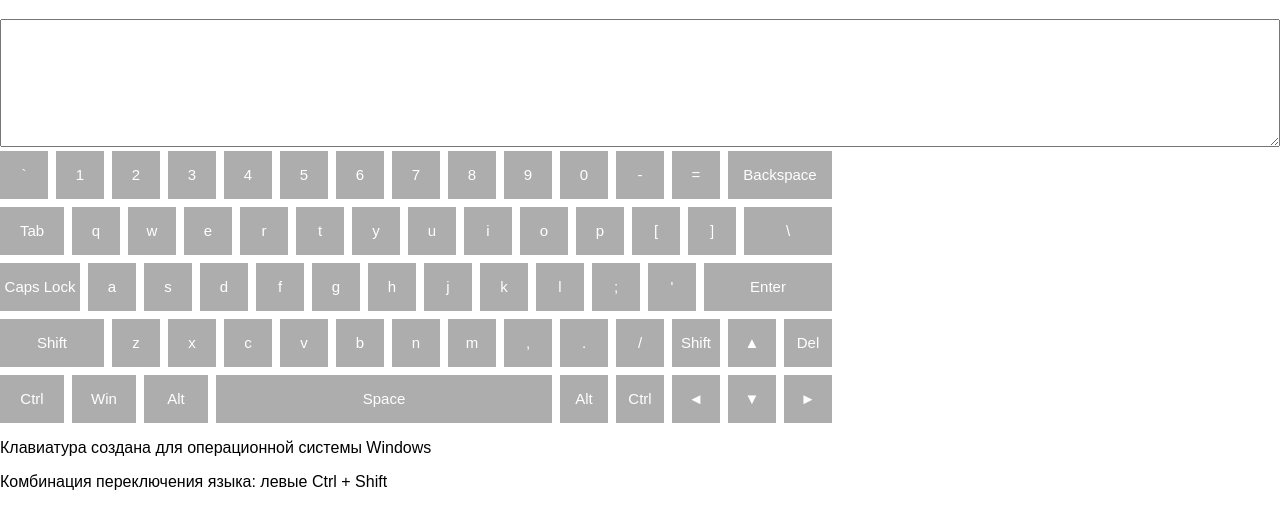
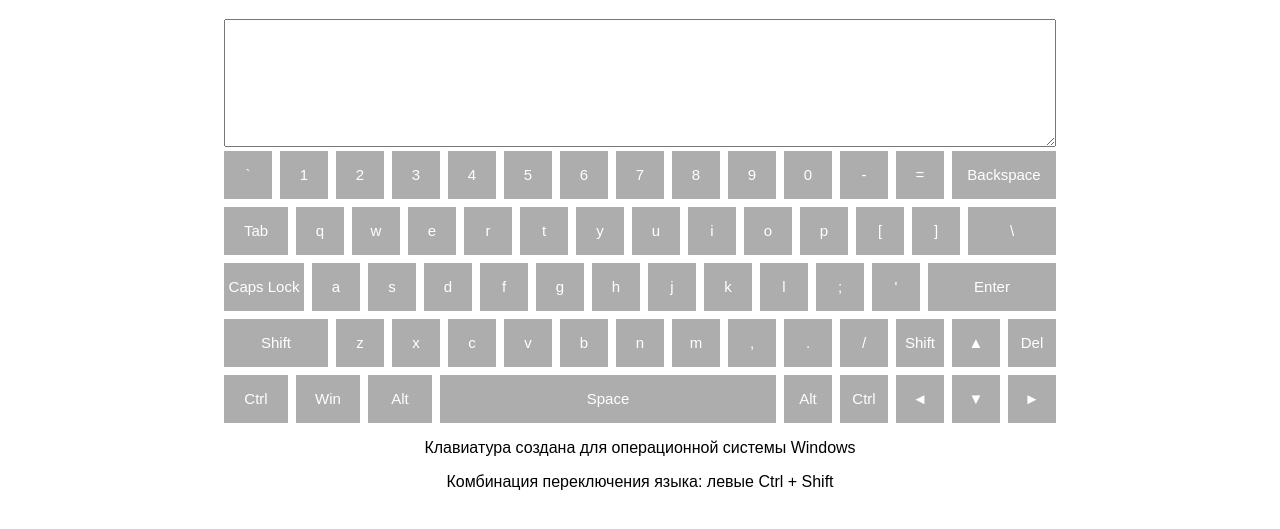
Before and after one commit to spacehummer/virtual-keyboard, a website built with webpack: page pages/index.html in a window 1280 px wide. Shown: the part 61-590 px from the top of the page. Built offline with nearby package versions, Linux system fonts and the light colour scheme.

Commit message:
feat: `BasicStructureGenerator` class: integrate language field; fix some layout issues.

```diff
--- a/assets/styles/style.css
+++ b/assets/styles/style.css
@@ -43,9 +43,14 @@
 
 .container {
     /* Size */
-    max-width: 1280px;
+    /*max-width: 1280px;*/
+    max-width: fit-content;
     /* Margins */
     margin: 0 auto;
+}
+
+.container--footer {
+    text-align: center;
 }
 
 .header__heading {
--- a/src/BasicStructureGenerator.js
+++ b/src/BasicStructureGenerator.js
@@ -81,13 +81,18 @@ export default class BasicStructureGenerator {
    */
   verboseLvl;
 
+  language;
+
   /**
    * Basic structure generator constructor.
    * @param rootToken   {String}  - Token of root element, in that we add new elements.
+   * @param language    {String}  - Current App language.
    * @param verboseLvl  {number}  - verbose LVL for manage output to console.
    */
-  constructor(rootToken, verboseLvl = 0) {
+  constructor(rootToken, language, verboseLvl = 0) {
     this.verboseLvl = verboseLvl;
+
+    this.language = language;
 
     this.rootToken = rootToken;
     this.root = document.querySelector(rootToken);
@@ -107,7 +112,7 @@ export default class BasicStructureGenerator {
      * @type keyInscriptions
      */
     this.inscriptions = inscriptions;
-    this.keysCount = Object.keys(this.inscriptions.en).length;
+    this.keysCount = Object.keys(this.inscriptions[this.language]).length;
   }
 
   /**
@@ -156,9 +161,9 @@ export default class BasicStructureGenerator {
         /* Add key base. */
         const key = document.createElement('button');
         key.classList.add('keys__key-base');
-        key.innerHTML = this.inscriptions.en[keyNumberTmp].symbolDefault.symbol;
+        key.innerHTML = this.inscriptions[this.language][keyNumberTmp].symbolDefault.symbol;
         /* Add styles for keys with non-standard sizes. */
-        switch ((this.inscriptions.en[keyNumberTmp].symbolDefault.symbol)) {
+        switch ((this.inscriptions[this.language][keyNumberTmp].symbolDefault.symbol)) {
           case 'Backspace': {
             key.classList.add('key-base--backspace');
             break;
@@ -180,19 +185,19 @@ export default class BasicStructureGenerator {
             break;
           }
           case 'Shift': {
-            if (this.inscriptions.en[keyNumberTmp].symbolDefault.name === 'Left Shift key') {
+            if (this.inscriptions[this.language][keyNumberTmp].symbolDefault.name === 'Left Shift key') {
               key.classList.add('key-base--shift-left');
             }
-            if (this.inscriptions.en[keyNumberTmp].symbolDefault.name === 'Right Shift key') {
+            if (this.inscriptions[this.language][keyNumberTmp].symbolDefault.name === 'Right Shift key') {
               key.classList.add('key-base--shift-right');
             }
             break;
           }
           case 'Ctrl': {
-            if (this.inscriptions.en[keyNumberTmp].symbolDefault.name === 'Left Ctrl key') {
+            if (this.inscriptions[this.language][keyNumberTmp].symbolDefault.name === 'Left Ctrl key') {
               key.classList.add('key-base--ctrl-left');
             }
-            if (this.inscriptions.en[keyNumberTmp].symbolDefault.name === 'Right Ctrl key') {
+            if (this.inscriptions[this.language][keyNumberTmp].symbolDefault.name === 'Right Ctrl key') {
               key.classList.add('key-base--ctrl-right');
             }
             break;
@@ -202,10 +207,10 @@ export default class BasicStructureGenerator {
             break;
           }
           case 'Alt': {
-            if (this.inscriptions.en[keyNumberTmp].symbolDefault.name === 'Left Alt key') {
+            if (this.inscriptions[this.language][keyNumberTmp].symbolDefault.name === 'Left Alt key') {
               key.classList.add('key-base--alt-left');
             }
-            if (this.inscriptions.en[keyNumberTmp].symbolDefault.name === 'Right Alt key') {
+            if (this.inscriptions[this.language][keyNumberTmp].symbolDefault.name === 'Right Alt key') {
               key.classList.add('key-base--alt-right');
             }
             break;
--- a/src/index.js
+++ b/src/index.js
@@ -1,26 +1,5 @@
 // ESLint rules per file start
-/* eslint-disable no-console */
 // ESLint rules per file end
-
-/**
- * Utility's import.
- */
-/* Example: */
-// import {
-//   /* Functions: */
-// getRandomInt,
-//   colorGenerateRandomHex,
-//   shuffleFisherYates,
-//   addAllFieldsAsTextNode,
-// } from "./utils";
-
-/**
- * App phrase content import.
- */
-import {
-  /* Objects and vars: */
-  phrase,
-} from './content';
 
 /**
  * Basic layout generator class import.
@@ -49,12 +28,16 @@ const debugFlag = 1;
 const debug = debugHardcode ? debugHardcode : debugFlag;
 
 /* Constants and vars of states and other things. */
-let languageGeneral = 'en';
+const languageGeneral = 'en';
 
 /* Onload work function: entry point for most code. */
 function windowOnLoadWork() {
   /* Create basic structure generator instance. */
-  const basicStructureGenerator = new BasicStructureGenerator('body', debug);
+  const basicStructureGenerator = new BasicStructureGenerator(
+    'body',
+    languageGeneral,
+    debug,
+  );
 
   /* Generate and append generated elements to DOM. */
   basicStructureGenerator.generateAll();
```
